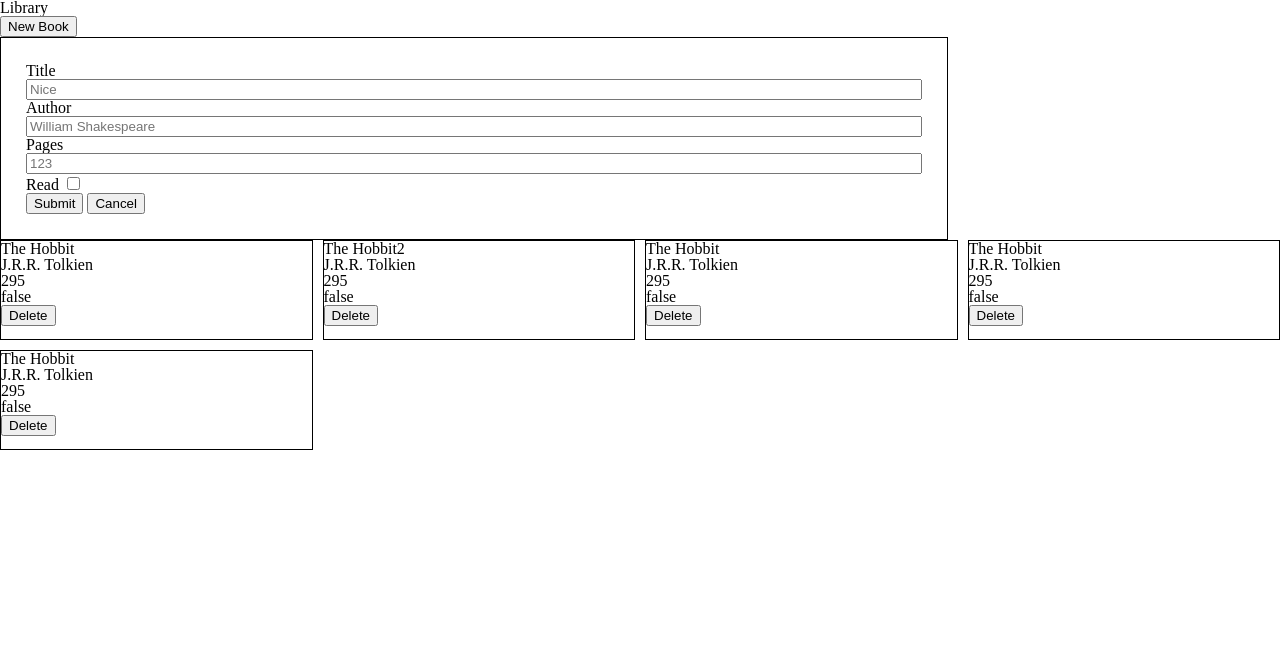
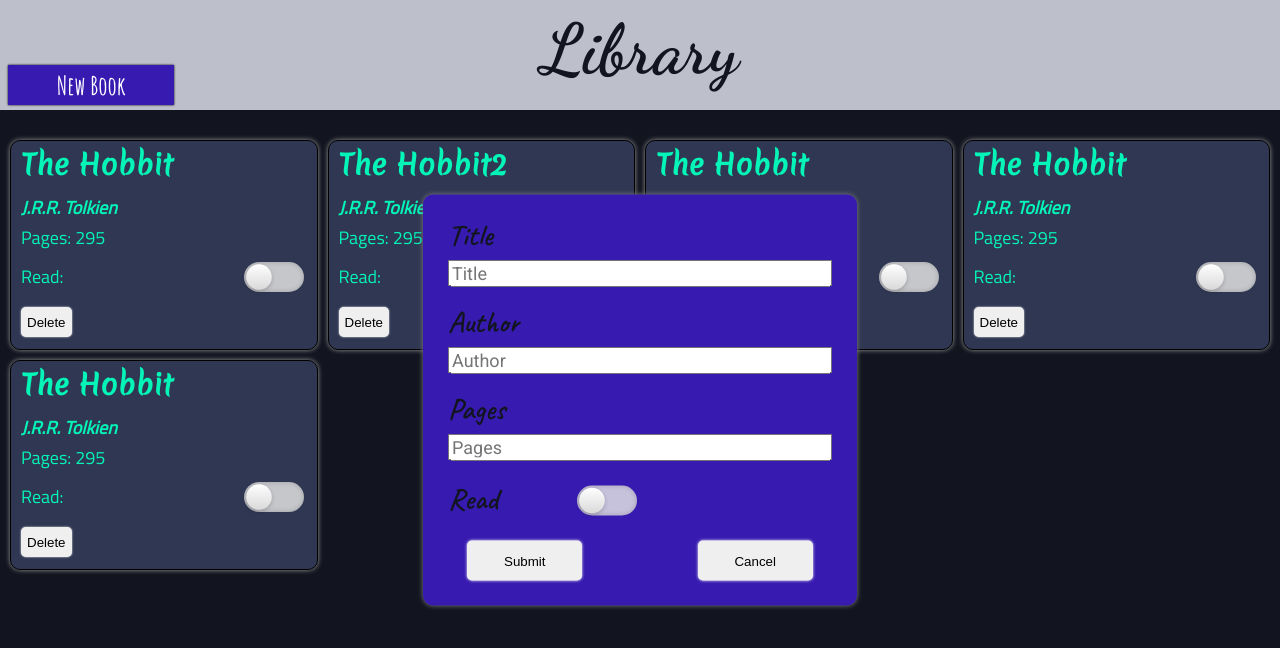
Before and after one commit to skiblue3/library, a plain HTML site: page index.html in a window 1280 px wide. Both pictures are taken after a click on the button "New Book". Drawn offline with Linux system fonts and the light colour scheme.

Commit message:
added styles

```diff
--- a/index.html
+++ b/index.html
@@ -5,26 +5,29 @@
         <meta charset="utf-8">
         <link rel="stylesheet" type="text/css" href="reset.css">
         <link rel="stylesheet" type="text/css" href="style.css">
+        <link rel="preconnect" href="https://fonts.gstatic.com">
+        <link href="https://fonts.googleapis.com/css2?family=Amatic+SC:wght@700&family=Caveat:wght@600;700&family=Dancing+Script:wght@700&family=Merienda&family=PT+Sans:wght@700&family=Roboto&family=Titillium+Web&display=swap" rel="stylesheet">
     </head>
     <body>
         <header>
             <h1>Library</h1>
+            <button id="newBook">New Book</button>
         </header>
-        <button id="newBook">New Book</button>
+
         <div class='form'>
             <form>
                 <label for="title">Title</label>
-                <input type="text" id="title" placeholder="Nice">
+                <input type="text" id="title" placeholder="Title">
                 <label for="author">Author</label>
-                <input type="text" id="author" placeholder="William Shakespeare">
+                <input type="text" id="author" placeholder="Author">
                 <label for="pages">Pages</label>
-                <input type="number" id="pages" placeholder="123" min="0">
-                <div>
+                <input type="number" id="pages" placeholder="Pages" min="0">
+                <div class='read-div'>
                     <label for="read">Read</label>
-                    <input type="checkbox"id="read" value="Read" name="Read">
+                    <input type="checkbox" id="read" value="Read" name="Read">
                 </div>
             </form>
-            <div>
+            <div id="form-buttons">
                 <button id="submit" class="form-buttons">Submit</button>
                 <button id="cancel" class="form-buttons">Cancel</button>
             </div>
--- a/script.js
+++ b/script.js
@@ -1,5 +1,5 @@
 const theHobbit = new Book('The Hobbit', 'J.R.R. Tolkien', 295, false);
-const theHobbit2 = new Book('The Hobbit2', 'J.R.R. Tolkien', 295, false);
+const theHobbit2 = new Book('The Hobbit2', 'J.R.R. Tolkien', 295, true);
 
 let myLibrary = [theHobbit, theHobbit2, theHobbit, theHobbit, theHobbit];  // array to store books
 
@@ -21,7 +21,9 @@ function displayBooks() {
 
     let rows = (myLibrary.length % 4 == 0) ? myLibrary.length/4 : Math.floor(myLibrary.length / 4) + 1;
     if (rows == 0) {
-        main.style.display = 'block';
+        main.style.display = 'none';
+    } else {
+        main.style.display = 'grid';
     }
     for (let i = 0; i < myLibrary.length; i++) {
         const div = document.createElement('div');
@@ -31,7 +33,28 @@ function displayBooks() {
 
         for (let key in myLibrary[i]) {
             const li = document.createElement('li');
-            li.innerText = myLibrary[i][key];
+            li.classList.add(key);
+            if (key == 'read') {
+                const label = document.createElement('label');
+                label.setAttribute('for', 'read');
+                label.innerText = 'Read: ';
+                li.appendChild(label);
+
+                const checkbox = document.createElement('input');
+                checkbox.setAttribute('type', 'checkbox');
+                checkbox.setAttribute('data-key', i);
+                checkbox.classList.add('read-check');
+                checkbox.checked = myLibrary[i][key];
+                li.appendChild(checkbox);
+
+                li.classList.add('read-div');
+                ul.appendChild(li);
+                continue;
+            } else if (key == 'pages') {
+                li.innerText = `Pages: ${myLibrary[i][key]}`;
+            } else {
+                li.innerText = myLibrary[i][key];
+            }
             ul.appendChild(li);
         }
         const button = document.createElement('button');
@@ -43,19 +66,29 @@ function displayBooks() {
         main.appendChild(div);
     }
     main.style.gridTemplateColumns = `repeat(4, 1fr)`;
-    main.style.gridTemplateRows = `repeat(${rows}, 100px)`;
+    main.style.gridTemplateRows = `repeat(${rows}, 210px)`;
 
     document.querySelectorAll('.delete').forEach(del => {
         del.addEventListener('click', () => {
+            let flag = confirm("Are you sure you want to delete this?");
+            if (!flag)
+                return;
             const index = +del.getAttribute('data-key');
             myLibrary.splice(index, 1);
             displayBooks();
         });
     });
+
+    document.querySelectorAll('.read-check').forEach(check => {
+        check.addEventListener('click', () => {
+            const index = check.getAttribute('data-key');
+            myLibrary[index]['read'] = check.checked;
+        });
+    });
 }
 
 document.querySelector('#newBook').addEventListener('click', () => {
-    document.querySelector('.form').classList.add('show-form');
+    document.querySelector('.form').classList.add('show-form');2
     const form = document.querySelector('form');
     form.reset();
 });
--- a/style.css
+++ b/style.css
@@ -1,20 +1,176 @@
+body {
+    background-color: #12151f;
+    color: #05f4b7;
+    font-family: 'Courier New', Courier, monospace;
+}
+header {
+    background-color: #bdc0ca;
+    height: 100px;
+    display: flex;
+    justify-content: center;
+    padding-bottom: 10px;
+    position: relative;
+    margin-bottom: 20px;
+}
+h1 {
+    color: #12151f;
+    font-size: 70px;
+    font-family: Dancing Script;
+    align-self: center;
+}
+button {
+    outline: none;
+    border: none;
+}
+#newBook{
+    width: 13%;
+    height: 40px;
+    position: absolute;
+    left: 8px;
+    bottom: 5px;
+    background-color: #371bb1;
+    color: white;
+    font-family: Amatic SC;
+    font-size: 2vw;
+    box-shadow: 0 0 2px black;
+}
+#newBook:hover {
+    background-color: #5641b6;
+    box-shadow: 0 0 3px black;
+    transform: scale(1.05);
+}
 main {
     display: grid;
     column-gap: 10px;
     row-gap: 10px;
+    font-family: Titillium Web;
+    padding: 10px;
 }
 .grid {
     border: 1px solid black;
+    padding: 3px;
+    border-radius: 10px;
+    background-color: #2f3752;
+    box-shadow: 0 0 5px #999;
+    padding: 10px;
+}
+.title {
+    font-family: Merienda;
+    font-size: 28px;
+    font-weight: 700;
+    margin-bottom: 20px;
+}
+.author {
+    font-weight: 700;
+    font-style: italic;
+}
+.author, .pages {
+    font-size: 18px;
+    margin-bottom: 12px;
+}
+.read-div{
+    font-size: 18px;
+    width: 100%;
+    display: flex;
+    align-items: center;
+    justify-content: space-between;
+    margin-bottom: 12px;
+}
+.read-div input{
+    outline: none;
+    height: 30px;
+    width: 60px;
+    border-radius: 50px;
+    -webkit-appearance: none;
+    position: relative;
+    background: #e6e6e6d2;
+    box-shadow: inset 0 0 5px rgba(0,0,0,0.2);
+    transition: 0.4s cubic-bezier(0.68, -0.55, 0.265, 1.55);
+}
+.read-div input:checked{
+    background: #664AFF;
+}
+.read-div input:before{
+    position: absolute;
+    content: "";
+    left: 0;
+    height: 100%;
+    width: 30px;
+    background: linear-gradient(#fff,#f2f2f2,#e6e6e6,#d9d9d9);
+    box-shadow: 0 2px 5px rgba(0,0,0,.2);
+    border-radius: 50%;
+    transform: scale(0.85);
+    transition: left 0.4s cubic-bezier(0.68, -0.55, 0.265, 1.55);
+}
+input:checked:before{
+    left: 30px;
+}
+.delete {
+    height: 30px;
+    box-shadow: 0 0 2px white;
+    border-radius: 5px;
+}
+.delete:hover {
+    background-color: #ddd;
+    transform: scale(1.05);
 }
 .form {
-    width: 70%;
+    color: #12151f;
+    font-family: Caveat;
+    font-size: 30px;
+    width: 30%;
     display: none;
-    border: 1px solid black;
-    padding: 25px;
+    background-color: #371bb1;
+    box-shadow: 0 0 5px gray;
+    border-radius: 10px;
+    padding:25px;
+}
+form input {
+    font-family: Roboto;
+    font-size: 18px;
+}
+form label {
+    margin-bottom: 10px;
+}
+#title, #author, #pages {
+    margin-bottom: 20px;
+}
+#form-buttons {
+    display: flex;
+    flex-flow: row wrap;
+    justify-content: space-between;
+}
+.form button {
+    height: 40px;
+    width: 30%;
+    margin: 0 5%;
+    box-shadow: 0 0 3px white;
+    border-radius: 5px;
+}
+.form button:hover {
+    background-color: #aaa;
+    transform: scale(1.1);
+}
+.form .read-div {
+    width: 50%;
+    min-width: max-content;
+    font-size: 30px;
+    margin-bottom: 20px;
+}
+.form .read-div label {
+    position: relative;
+    top: 3px;
 }
 .show-form {
+    position: absolute;
+    left: 50%;
+    top: 50%;
+    transform: translate(-50%, -50%);;
     display: flex;
     flex-flow: column wrap;
+    transition: 500ms;
+    opacity: 100% !important;
+    z-index: 2;
 }
 form {
     display: flex;
```
